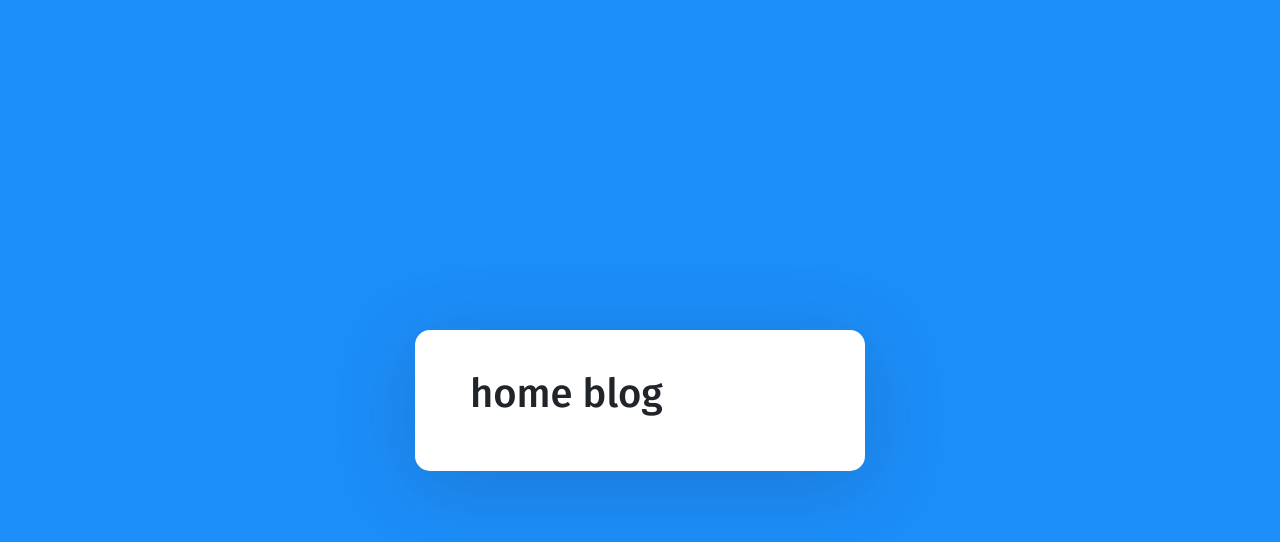
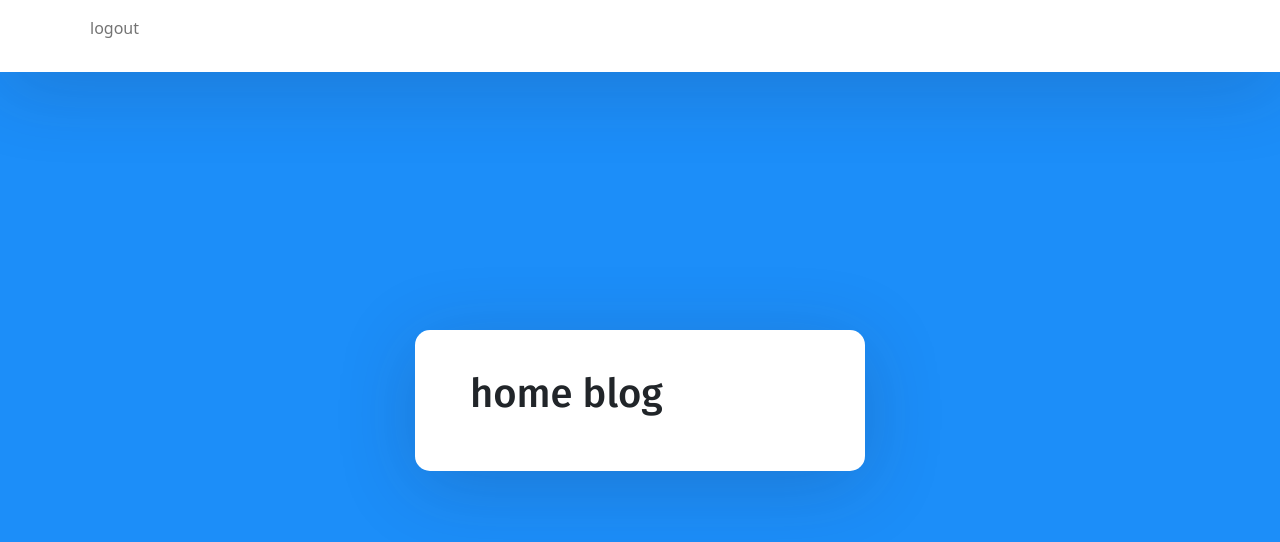
Before and after one commit to tybant0427/creative_dev, a React (Create React App) app in the folder client/: page /blog in a window 1280 px wide. Shown: the top 542 px of the page. Built offline with nearby package versions, Linux system fonts and the light colour scheme.

Commit message:
loggout working

```diff
--- a/client/src/App.js
+++ b/client/src/App.js
@@ -55,7 +55,7 @@ const loggedin = () => {
             <Route exact path='/' component={Home} />
             <Route path="/sign-in" component={Login} />
             <Route path="/sign-up" component={SignUp} />
-            {loggedin ?
+            {loggedin?
             <Route  path="/blog" component={Blog} />
            :<Route path='/sign-in' component={Login} />
             }
--- /dev/null
+++ b/client/src/components/BlogComponents/BlogNav.js
@@ -0,0 +1,34 @@
+import React from "react";
+import Auth from "../../utils/auth"
+// import { BrowserRouter as Router, Switch, Route, Link } from "react-router-dom";
+
+
+
+export default function Navbar() {
+    const logout = () => {
+        Auth.logout();
+    }
+    // console.log(Auth.loggedIn() ? "loggedin": "loggedout");
+    const loggedin = () => {
+      Auth.loggedIn();
+    }
+  return (
+
+    <nav className="navbar navbar-expand-lg navbar-light fixed-top">
+    <div className="container">
+
+      <div className="collapse navbar-collapse" id="navbarTogglerDemo02">
+        <ul className="navbar-nav ml-auto">
+
+          {loggedin?
+          <li className="nav-item">
+          <p className='nav-link' onClick={logout}>logout</p>
+          </li>
+          : console.log("loggedout")}
+        </ul>
+      </div>
+    </div>
+  </nav>
+
+  );
+}
--- a/client/src/pages/Blog.js
+++ b/client/src/pages/Blog.js
@@ -1,5 +1,6 @@
 import React from "react";
 import Auth from "../utils/auth"
+import Nav from "../components/BlogComponents/BlogNav"
 export default function Home() {
   const loggedin = () => {
     Auth.loggedIn();
@@ -8,7 +9,9 @@ export default function Home() {
 
   return (
 
+
     <div>
+      <Nav />
         <h1>home blog</h1>
 
 
--- a/client/src/utils/auth.js
+++ b/client/src/utils/auth.js
@@ -34,7 +34,7 @@ class AuthService {
 
   logout() {
     localStorage.removeItem('id_token');
-    window.location.reload("/");
+    window.location.replace('/');
   }
 }
 
--- a/client/src/utils/mutations.js
+++ b/client/src/utils/mutations.js
@@ -3,11 +3,12 @@ import { gql } from '@apollo/client';
 export const ADD_USER = gql`
 mutation addUser($name: String!, $github: String!, $password: String!){
   addUser(name: $name, github:$github, password:$password){
+    token
     users {
       name
       github
       password
-      _id
+
     }
   }
   }
```
Also changed, not shown: 2 other files (tests, documents, lock files or other folders).
